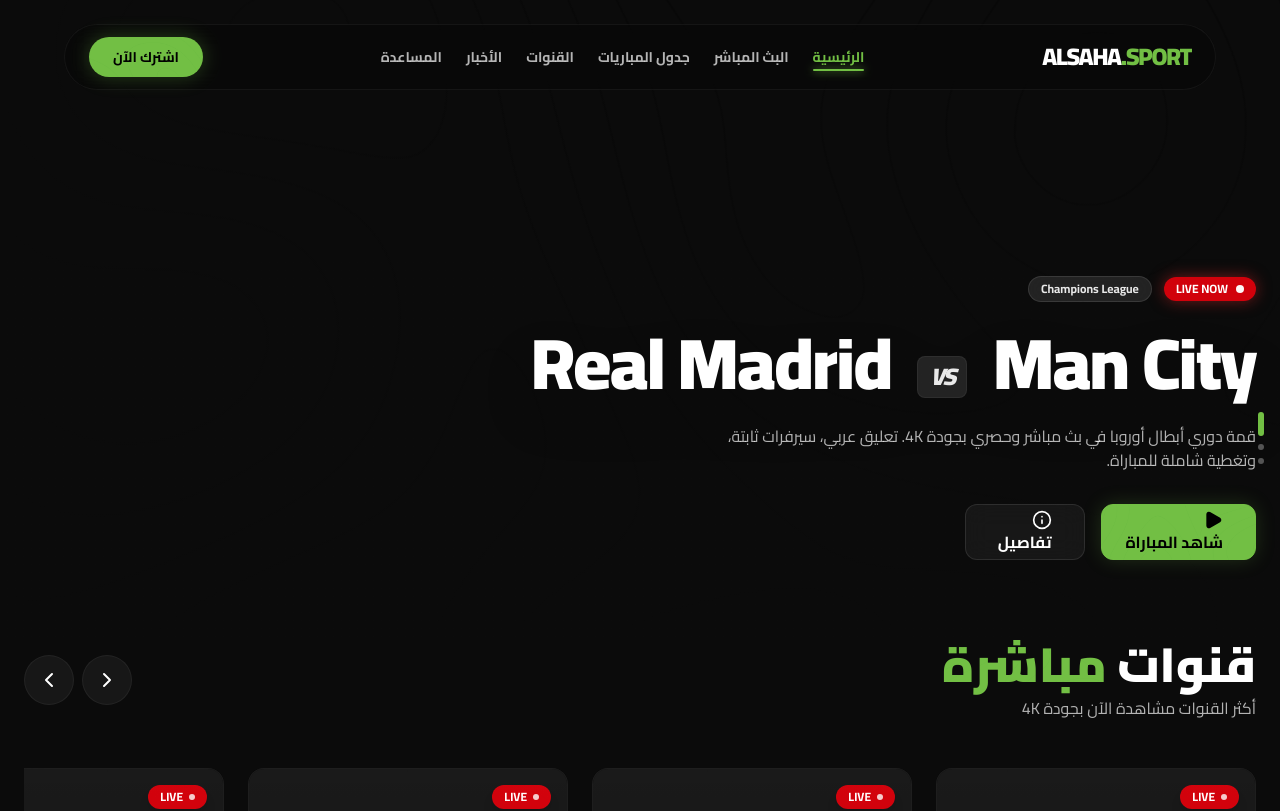
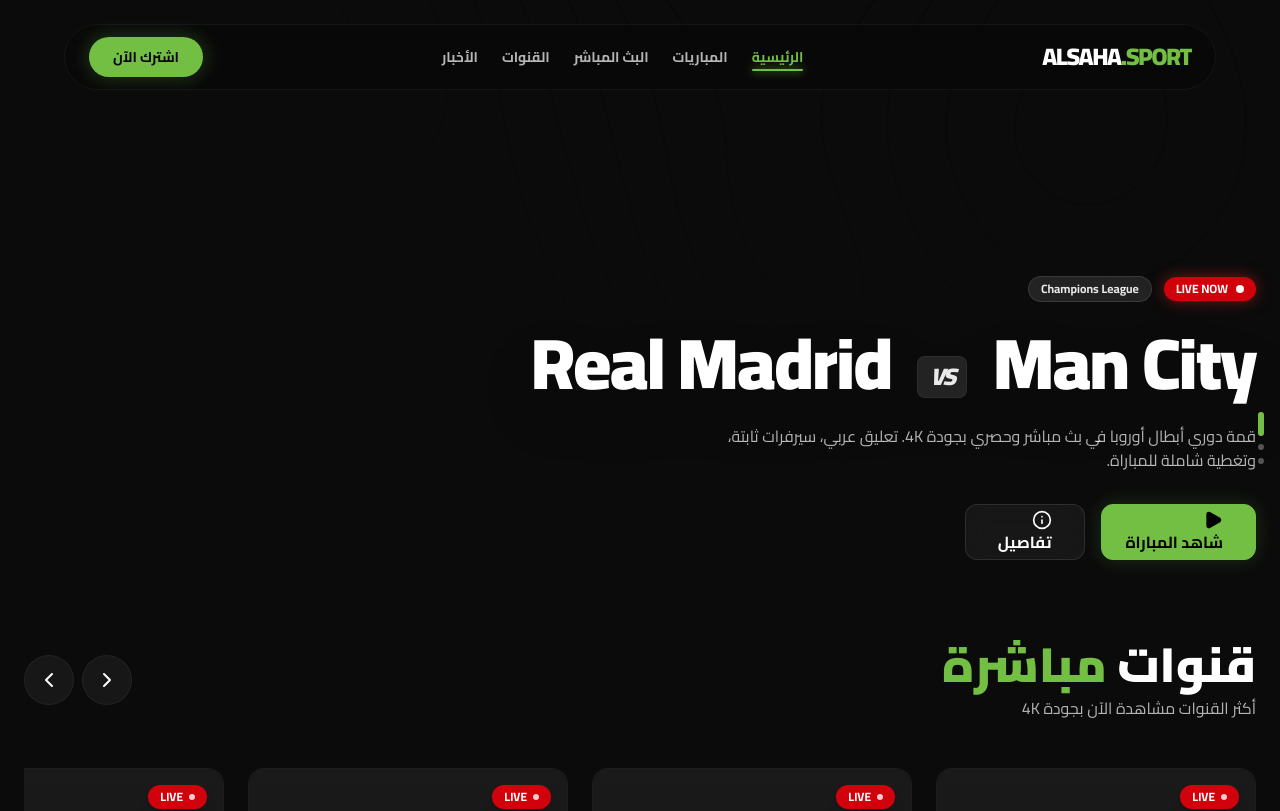
Before and after one commit to Abdallayasseer/Alsahasport-front, a Next.js app: page / in a window 1280 px wide. Shown: the top 811 px of the page. Built offline with nearby package versions, Linux system fonts and the light colour scheme.

Commit message:
fix: rewire navigation links to match exact folder structure

```diff
--- a/src/components/layout/Navbar.tsx
+++ b/src/components/layout/Navbar.tsx
@@ -8,11 +8,10 @@
 
   const navLinks = [
     { name: "الرئيسية", href: "/" },
+    { name: "المباريات", href: "/matches" },
     { name: "البث المباشر", href: "/live" },
-    { name: "جدول المباريات", href: "/matches" },
     { name: "القنوات", href: "/channels" },
     { name: "الأخبار", href: "/news" },
-    { name: "المساعدة", href: "/support" },
   ];
 
   return (
```
